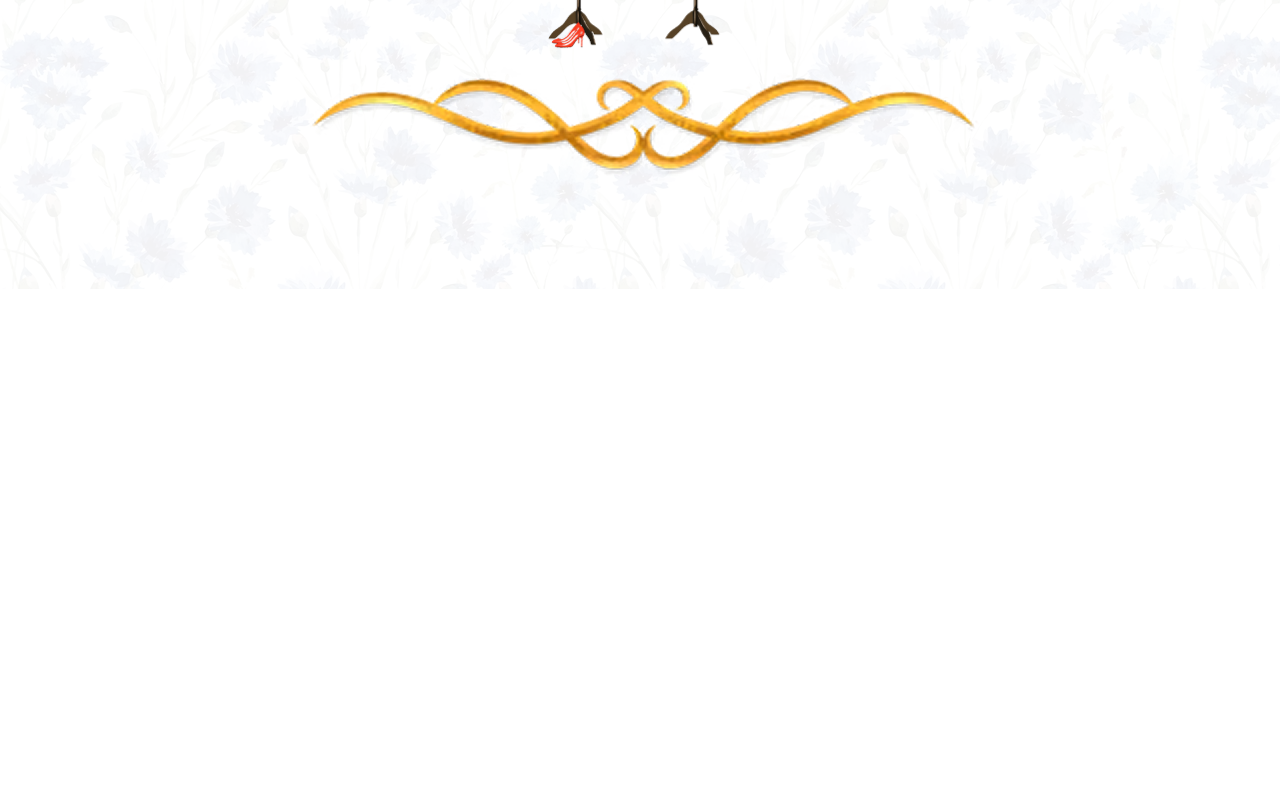
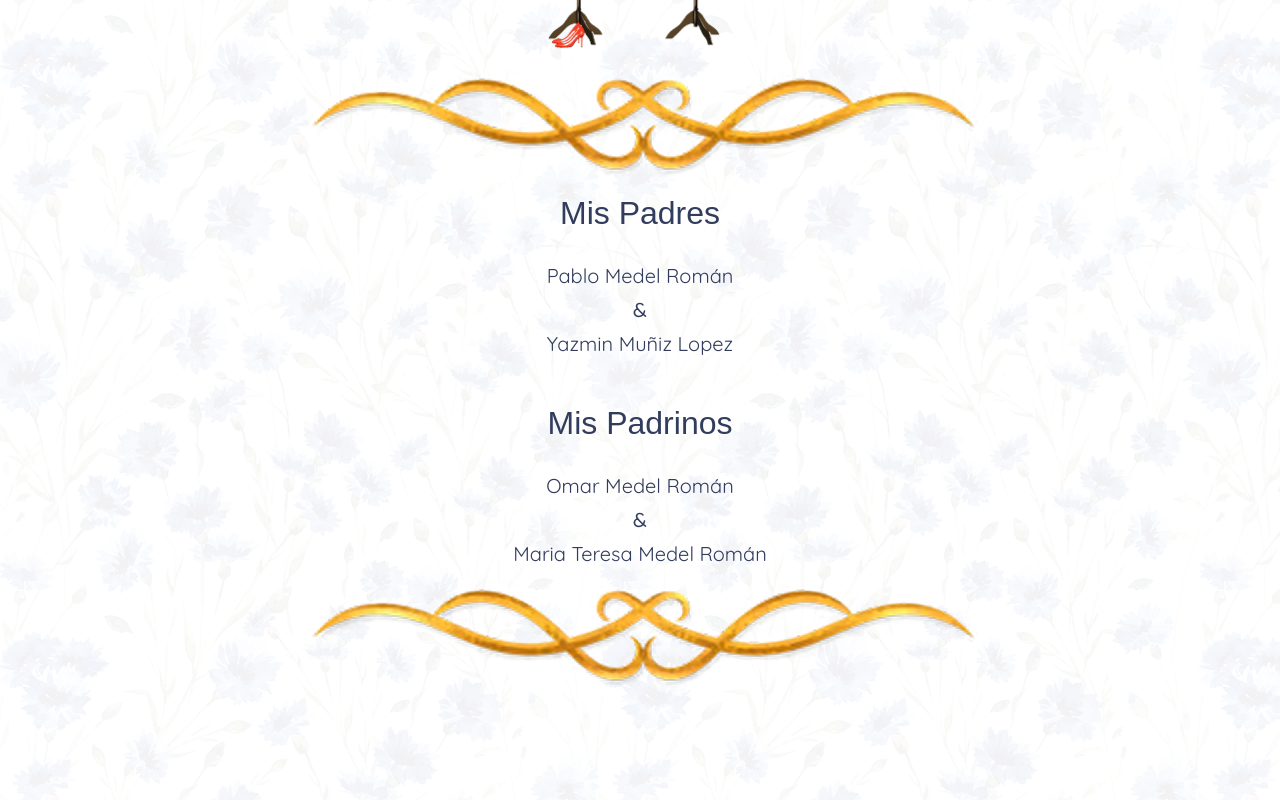
Before and after one commit to VictorVillalva/invitaciones-virtuales, a Next.js app: page / in a window 1280 px wide. Shown: the part 7774-8574 px from the top of the page. Before the commit the page ends 8063 px from the top, so only its background shows below. Built offline with nearby package versions, Linux system fonts and the light colour scheme; a web font is replaced by a local one.

Commit message:
Agregar componentes Padres y Padrinos en la página Premium

```diff
--- a/src/components/pages/premium.tsx
+++ b/src/components/pages/premium.tsx
@@ -8,6 +8,8 @@ import TextoInspirador from '../ui/TextoInspirador';
 import GaleriaFotos from '../ui/GaleriaFotos';
 import Itinerario from '../ui/Itinerario';
 import CodigoVestimenta from '../ui/CodigoVestimenta';
+import Padres from '../ui/Padres';
+import Padrinos from '../ui/Padrinos';
 
 
 export default function Premium() {
@@ -48,6 +50,25 @@ export default function Premium() {
                         <div className="separador flex" data-aos="fade-up">
                             <Image src={separador} alt="separador" />
                         </div>
+                        <section className='Padres-Padrinos'>
+                            <div className="padres-padrinos flex flex-col gap-10" data-aos="fade-up">
+                                <Padres
+                                    nombre1='Pablo'
+                                    apellido1='Medel Román'
+                                    nombre2='Yazmin'
+                                    apellido2='Muñiz Lopez'
+                                />
+                                <Padrinos
+                                    nombre1='Omar'
+                                    apellido1='Medel Román'
+                                    nombre2='Maria Teresa'
+                                    apellido2='Medel Román'
+                                />
+                            </div>
+                        </section>
+                        <div className="separador flex" data-aos="fade-up">
+                            <Image src={separador} alt="separador" />
+                        </div>
                     </div>
                 </main>
             </SobreAnimation>
--- /dev/null
+++ b/src/components/ui/Padres.tsx
@@ -0,0 +1,15 @@
+import { quicksand } from "@/assets/fonts/fonts";
+import type { Nombres } from "@/types";
+
+export default function Padres({nombre1, apellido1, nombre2, apellido2}: Nombres) {
+    return (
+        <div className="padres text-center flex flex-col gap-6">
+            <p className="text-[32px]">Mis Padres</p>
+            <div className={`${quicksand.className} text-[20px] flex flex-col gap-1`}>
+                <p>{nombre1} {apellido1}</p>
+                <p className="font-medium">&</p>
+                <p>{nombre2} {apellido2}</p>
+            </div>
+        </div>
+    )
+}
--- /dev/null
+++ b/src/components/ui/Padrinos.tsx
@@ -0,0 +1,15 @@
+import { quicksand } from "@/assets/fonts/fonts";
+import type { Nombres } from "@/types";
+
+export default function Padrinos({nombre1, apellido1, nombre2, apellido2}: Nombres) {
+    return (
+        <div className="padrinos text-center flex flex-col gap-6">
+            <p className="text-[32px]">Mis Padrinos</p>
+            <div className={`${quicksand.className} text-[20px] flex flex-col gap-1`}>
+                <p>{nombre1} {apellido1}</p>
+                <p className="font-medium">&</p>
+                <p>{nombre2} {apellido2}</p>
+            </div>
+        </div>
+    )
+}
```
Also changed, not shown: src/types/index.ts (+7 -0 lines).
